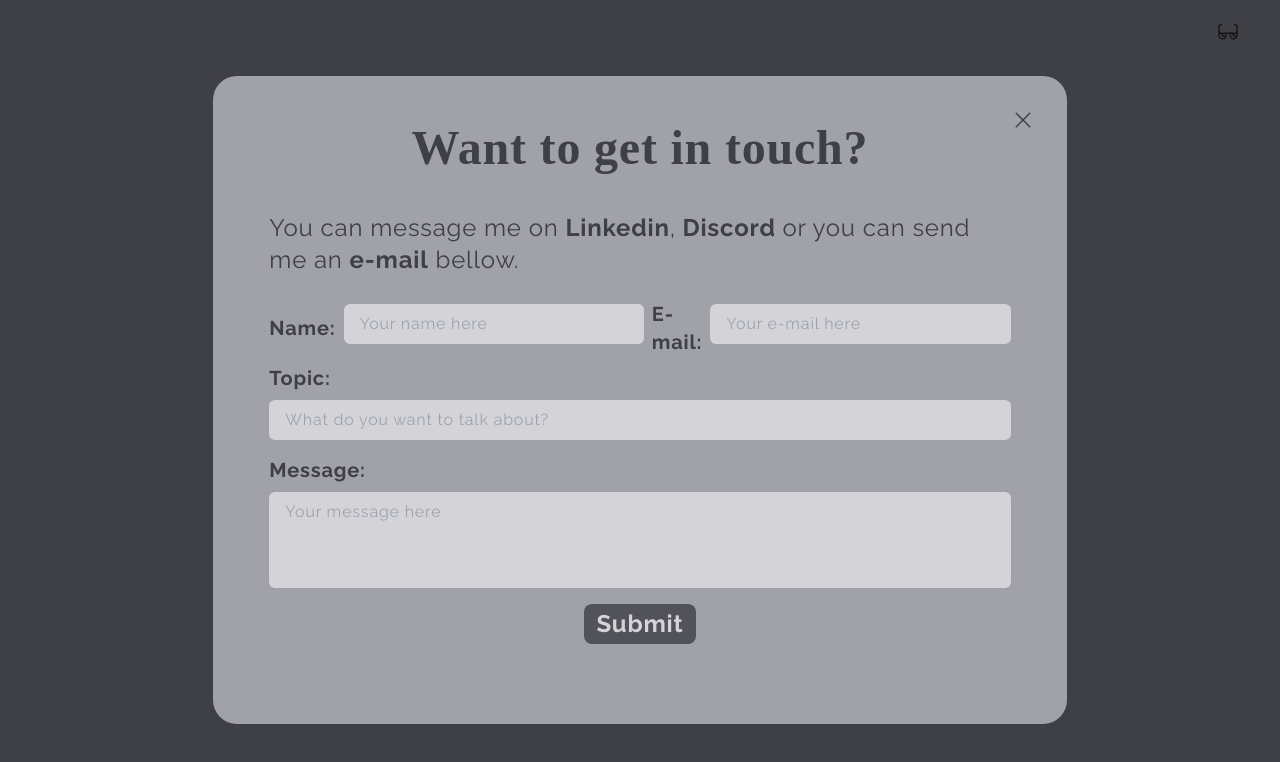
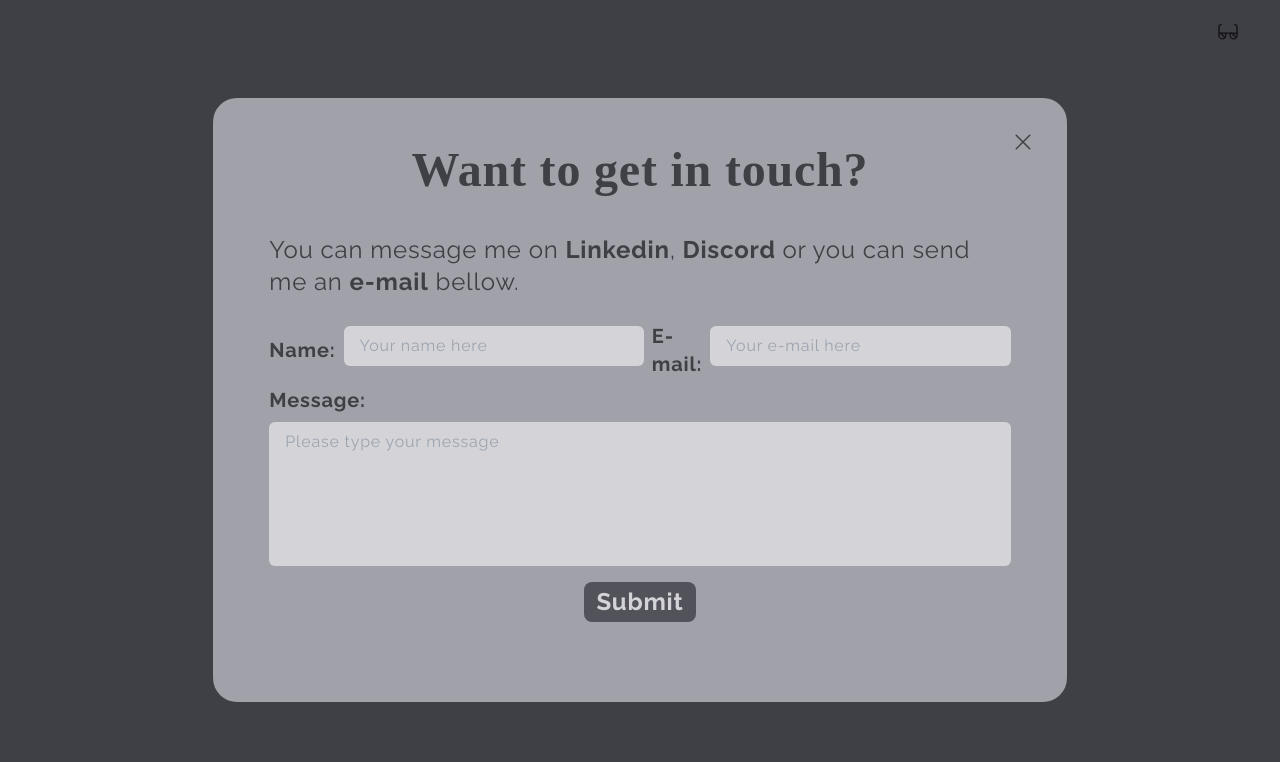
Before and after one commit to Bmullerc/portfolio-page, a Next.js app: page / in a window 1280 px wide. Both pictures are taken after a click on the button "Contact". Shown: the top 762 px of the page. Built offline with nearby package versions, Linux system fonts and the light colour scheme; a web font is replaced by a local one.

Commit message:
update: add loading image, remove title from cont

```diff
--- a/src/components/About.tsx
+++ b/src/components/About.tsx
@@ -1,4 +1,5 @@
 import { motion } from "framer-motion";
+import { BehanceLogo, Code, User } from "phosphor-react";
 
 export function About() {
   return (
@@ -24,7 +25,9 @@ export function About() {
       </div>
 
       <h2 className="font-bold text-2xl font-title-sans dark:text-zinc-500 text-zinc-600">My Stack is React, Next & Typescript currently.</h2>
-      {/*
+
+      {/* <h2 className="flex flex-row items-center gap-2 font-bold text-2xl font-title-sans text-zinc-900"><User className="bg-zinc-900 rounded-full p-1 text-zinc-200" weight="bold" size={40} />bemuller.com</h2>
+
       <h2 className="flex flex-row items-center gap-2 font-bold text-2xl font-title-sans text-zinc-900"><Code className="bg-zinc-900 rounded-full p-1 text-zinc-200" weight="bold" size={40} />github/bmullerc</h2>
 
       <h2 className="flex flex-row items-center gap-2 font-bold text-2xl font-title-sans text-zinc-900"><BehanceLogo className="bg-zinc-900 rounded-full p-1 text-zinc-200" weight="bold" size={40} />behance.net/bernardo_muller</h2> */}
--- a/src/components/ContactContent.tsx
+++ b/src/components/ContactContent.tsx
@@ -22,25 +22,20 @@ export function ContactContent() {
         >
           <div className="flex flex-col lg:flex-row gap-2 justify-center items-center mt-2">
             <label htmlFor="name" className="font-semibold text-xl dark:text-zinc-300">Name:</label>
-            <input onKeyDown={handleKeyDown} type="text" name="name" id="name" required placeholder="Your name here" className="w-full rounded-md bg-zinc-300 focus:ring-2 hover:ring-2 hover:ring-zinc-50 outline-none ring-zinc-50 transition-all duration-150 py-2 px-4 text-base mb-2" />
+            <input onKeyDown={handleKeyDown} type="text" name="name" id="name" required placeholder="Your name here" className="rounded-md bg-zinc-300 focus:ring-2 hover:ring-2 hover:ring-zinc-50 outline-none ring-zinc-50 transition-all duration-150 py-2 px-4 text-base mb-2 w-full" />
 
             <label htmlFor="email" className="font-semibold text-xl dark:text-zinc-300">E-mail:</label>
-            <input onKeyDown={handleKeyDown} type="email" name="email" id="email" required placeholder="Your e-mail here" className="w-full rounded-md bg-zinc-300 focus:ring-2 hover:ring-2 hover:ring-zinc-50 outline-none ring-zinc-50 transition-all duration-150 py-2 px-4 text-base mb-2" />
+            <input onKeyDown={handleKeyDown} type="email" name="email" id="email" required placeholder="Your e-mail here" className="rounded-md bg-zinc-300 focus:ring-2 hover:ring-2 hover:ring-zinc-50 outline-none ring-zinc-50 transition-all duration-150 py-2 px-4 text-base mb-2 w-full" />
           </div>
 
           <input type="hidden" name="_next" value="http://localhost:3000/success" />
 
-
-          <label htmlFor="title" className="font-semibold text-xl dark:text-zinc-300">Topic:</label>
-          <input onKeyDown={handleKeyDown} type="text" name="title" id="title" required placeholder="What do you want to talk about?" className="w-full rounded-md bg-zinc-300 focus:ring-2 hover:ring-2 hover:ring-zinc-50 outline-none ring-zinc-50 transition-all duration-150 py-2 px-4 text-base mb-2" />
-
-
           <label htmlFor="msg" className="font-semibold text-xl dark:text-zinc-300">Message:</label>
-          <textarea name="msg" id="msg" required placeholder="Your message here" className="w-50% h-24 py-2 rounded-md bg-zinc-300 focus:ring-2 hover:ring-2 dark:hover:ring-4 outline-none ring-zinc-50 transition-all duration-150 px-4 text-base mb-2 resize-none" />
+          <textarea name="msg" id="msg" required placeholder="Please type your message" className="w-50% h-36 py-2 rounded-md bg-zinc-300 focus:ring-2 hover:ring-2 dark:hover:ring-4 outline-none ring-zinc-50 transition-all duration-150 px-4 text-base mb-2 resize-none" />
 
           <button
           type="submit"
-          className="bg-zinc-600 text-zinc-300 rounded-lg w-28 py-1 px-3 m-auto hover:text-zinc-600 hover:bg-zinc-300 focus:text-zinc-600 focus:bg-zinc-300 font-semibold">Submit</button>
+          className="bg-zinc-600 text-zinc-300 rounded-lg w-28 py-1 px-3 m-auto hover:text-zinc-600 hover:bg-zinc-300 focus:text-zinc-600 focus:bg-zinc-300 font-semibold duration-150">Submit</button>
         </form>
       </div>
     </div>
--- a/src/components/SingleProject.tsx
+++ b/src/components/SingleProject.tsx
@@ -1,7 +1,7 @@
 import Image from "next/image";
 import Link from "next/link";
 import { Code, CodeSimple } from "phosphor-react";
-import { RefObject, useEffect, useRef, useState } from "react";
+import { useEffect, useRef, useState } from "react";
 import { motion } from "framer-motion"
 
 interface SingleProjectProps {
@@ -52,7 +52,7 @@ export function SingleProject({ name, image, demo, description, sourceCode, tags
               rel="nofollow"
               className="hover:scale-95 focus:scale-90 duration-300 ease-in-out focus:ring-8 ring-zinc-700 rounded-lg"
             >
-              <Image alt="" priority src={img.url} width={400} height={400} className="rounded-lg hover:grayscale-0 grayscale duration-300 ease-in-out lg:max-w-[400px] lg:max-h-[400px] w-auto h-auto" />
+              <Image alt="" placeholder="blur" blurDataURL="public/favicon.png" src={img.url} width={400} height={400} className="rounded-lg hover:grayscale-0 grayscale duration-300 ease-in-out lg:max-w-[400px] lg:max-h-[400px] w-auto h-auto" />
             </Link>)}
 
           <div className="flex flex-col justify-center items-center lg:items-start lg:px-4 py-2">
```
Also changed, not shown: 1 other file (tests, documents, lock files or other folders).
